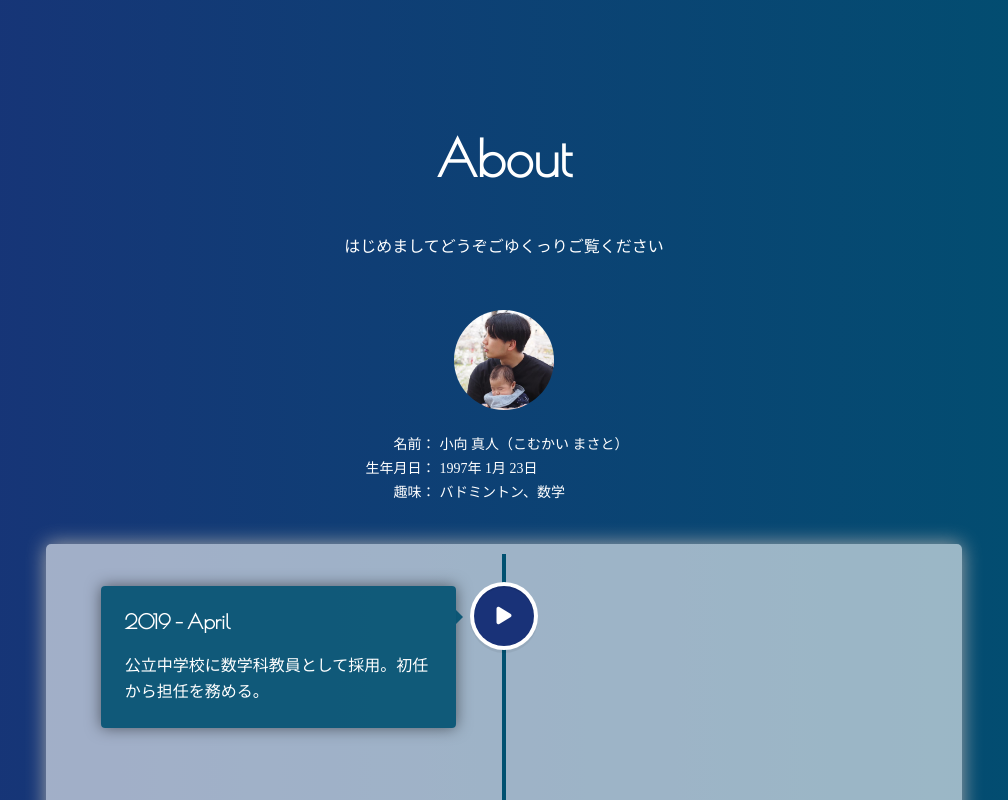
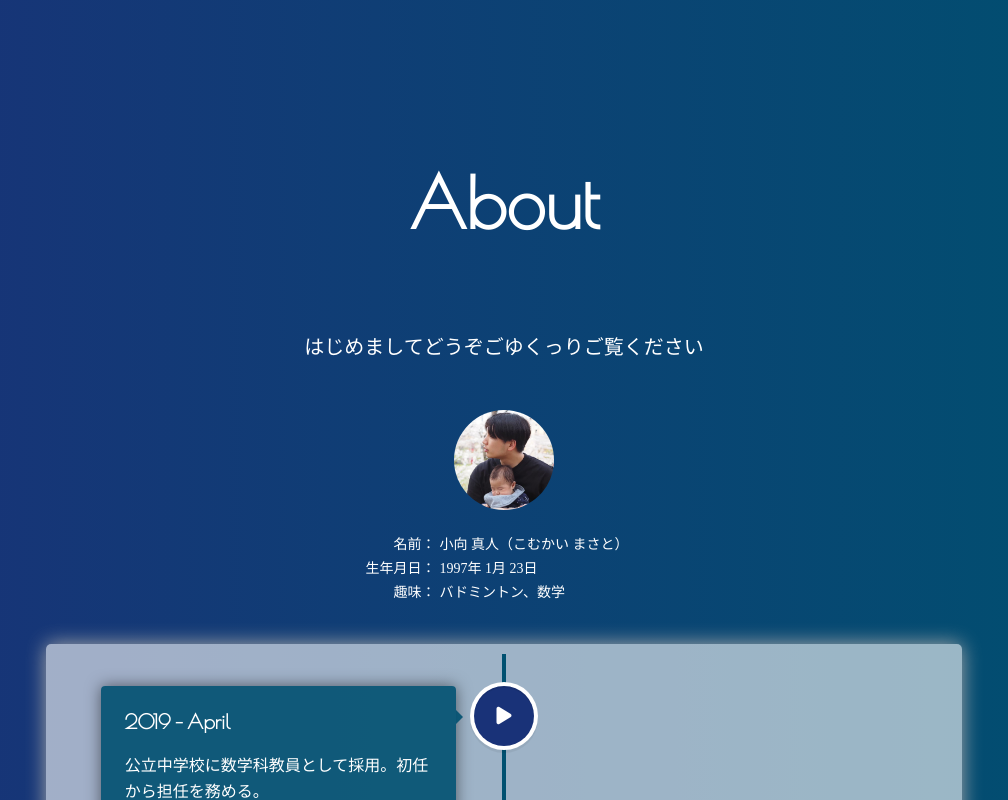
Before and after one commit to LSbard000com/My-Portfolio, a React (Vite) app: page / in a window 1280 px wide. Shown: the part 780-1580 px from the top of the page, without its empty margins (136-1144 px from the left). Built offline with nearby package versions, Linux system fonts and the light colour scheme; a web font is replaced by a local one.

Commit message:
セクションタイトル作成

```diff
--- a/src/App.css
+++ b/src/App.css
@@ -926,6 +926,18 @@
     }
 
 
+    /* **************** セクションタイトル **************** */
+    .section-title {
+        height: 300px;
+    }
 
+    .section-title h2 {
+        height: 100px;
+        font-size: 70px;
+    }
+
+    .section-text p {
+        font-size: 20px;
+    }
 
 }
```
